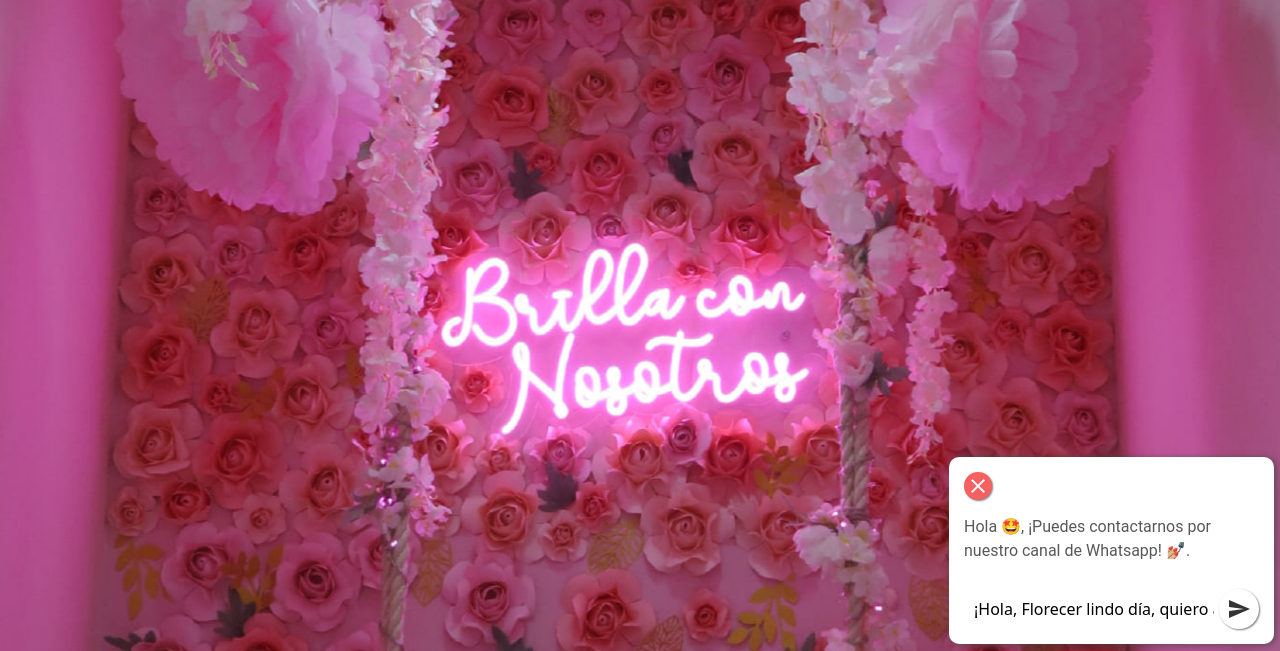
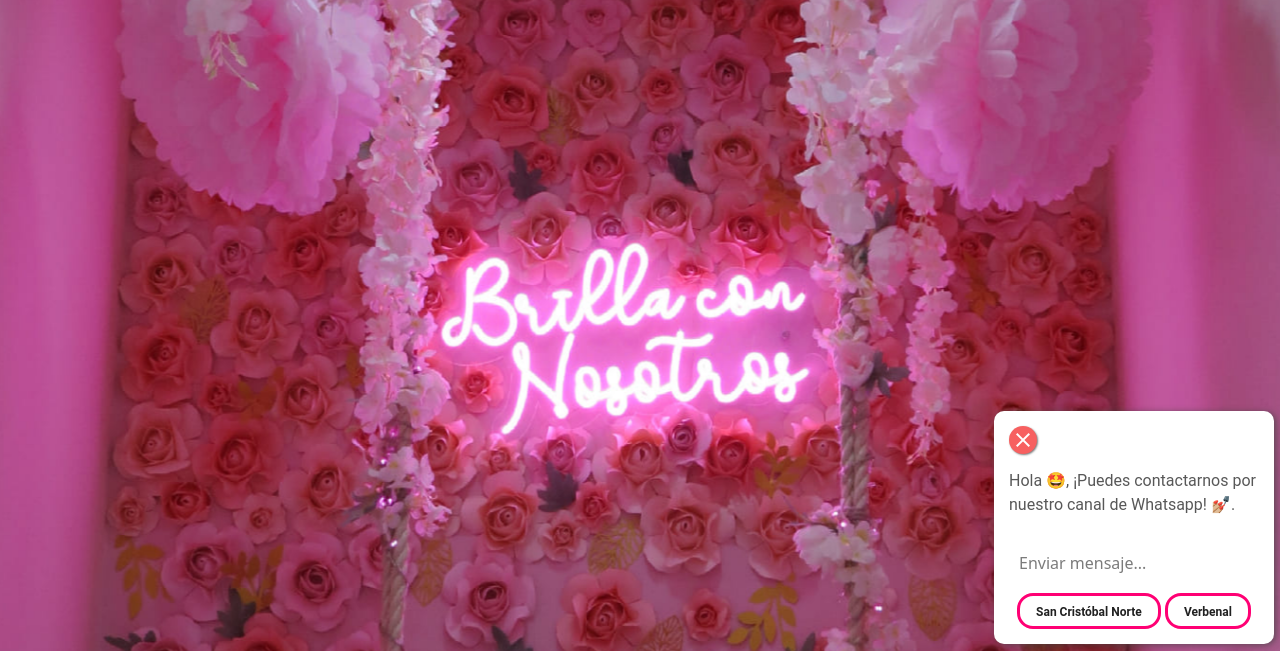
Before and after one commit to JonathanPrime/Florecer, a plain HTML site: page index.html in a window 1280 px wide. Both pictures are taken after a click on the button 1235 px from the left and 755 px from the top of the page. Shown: the part 71-722 px from the top of the page. Drawn offline with nearby package versions, Linux system fonts and the light colour scheme; no server answers.

Commit message:
aded logic whastapp

```diff
--- a/assets/css/style.css
+++ b/assets/css/style.css
@@ -167,7 +167,7 @@ img {
 }
 
 .nav-link:hover,
-.nav-link.active  {
+.nav-link.active {
     color: var(--c-brand);
 }
 
@@ -300,6 +300,7 @@ img {
     position: relative;
     z-index: 2;
 }
+
 /*
 .slider-1::after {
     content: "";
@@ -479,10 +480,11 @@ owl-item {
     position: relative;
 }
 
-.cards{
+.cards {
     display: flex;
     justify-content: center;
 }
+
 .text-serif {
     font-family: 'Montserrat-bold';
     color: var(--c-brand);
@@ -601,6 +603,7 @@ owl-item {
     margin-top: -1px;
     margin-left: -1px;
 }
+
 .client img {
     opacity: 0.7;
     height: 30px;
@@ -655,7 +658,7 @@ owl-item {
     justify-content: center;
 }
 
-  .text-contact{
+.text-contact {
     color: var(--c-brand) !important;
     font-size: 3rem;
 
@@ -697,7 +700,7 @@ owl-item {
     width: 6rem;
     line-height: 6rem !important;
     border-radius: 50% !important;
-    background:  var(--c-body) !important;
+    background: var(--c-body) !important;
     color: var(--c-brand) !important;
     font-size: 2rem !important;
     margin-bottom: 1rem !important;
@@ -707,7 +710,7 @@ owl-item {
     padding: 1rem 0rem 0;
     font-size: 14px;
     text-transform: uppercase;
-    color:  var(--c-dark) !important;
+    color: var(--c-dark) !important;
 }
 
 .btn-contact {
@@ -715,7 +718,7 @@ owl-item {
     font-family: 'Montserrat-bold' !important;
     cursor: pointer !important;
     font-weight: bold;
-    color:  var(--c-dark) !important;
+    color: var(--c-dark) !important;
     border: 0.2rem solid var(--c-brand) !important;
     background: no-repeat !important;
     font-size: 14px !important;
@@ -724,7 +727,7 @@ owl-item {
 }
 
 .btn-contact:hover {
-    color:  var(--c-light) !important;
+    color: var(--c-light) !important;
     background-color: var(--c-brand) !important;
     border: 0.2rem solid var(--c-brand) !important;
 }
@@ -786,7 +789,7 @@ text-footer {
 footer p,
 footer li,
 footer li a {
-    color: rgba(255,255,255, 0.7);
+    color: rgba(255, 255, 255, 0.7);
 }
 
 
@@ -812,7 +815,7 @@ footer ul li {
 
 .footer-top {
     padding-bottom: 40px;
-    border-bottom: 1px solid rgba(255,255,255, 0.1);
+    border-bottom: 1px solid rgba(255, 255, 255, 0.1);
 }
 
 .footer-bottom {
@@ -830,18 +833,22 @@ footer ul li {
     0% {
         transform: scale(1, 1);
     }
+
     50% {
         opacity: 0.3;
     }
+
     100% {
         transform: scale(1.45);
         opacity: 0;
     }
 }
+
 .pulse {
     -webkit-animation-name: pulse;
     animation-name: pulse;
 }
+
 .nav-bottom {
     display: flex;
     flex-direction: row;
@@ -856,11 +863,40 @@ footer ul li {
     padding: 5px;
     margin: 0px;
 }
+
 @media (max-width: 360px) {
     .nav-bottom {
         width: 320px;
     }
 }
+
+.text-button {
+    font-size: 12px;
+    font-style: normal !important;
+}
+
+.send {
+    margin-right: auto !important;
+    margin-left: auto !important;
+}
+
+#send-btn-1, #send-btn-2 {
+    display: inline-block !important;
+    font-family: 'Roboto';
+    font-weight: bold;
+    color: var(--c-dark) !important;
+    border: 0.2rem solid var(--c-brand) !important;
+    background: no-repeat !important;
+    border-radius: 1rem !important;
+    padding: 0.2rem 1rem !important;
+}
+
+#send-btn-1:hover, #send-btn-2:hover {
+    color: var(--c-light) !important;
+    background-color: var(--c-brand) !important;
+    border: 0.2rem solid var(--c-brand) !important;
+}
+
 .whatsapp-button {
     display: flex;
     justify-content: center;
@@ -881,6 +917,7 @@ footer ul li {
     -moz-box-shadow: 1px 1px 6px 0px rgba(68, 68, 68, 0.705);
     box-shadow: 1px 1px 6px 0px rgba(68, 68, 68, 0.705);
 }
+
 .circle-anime {
     display: flex;
     position: absolute;
@@ -895,6 +932,7 @@ footer ul li {
     background-color: #77bb4a;
     animation: pulse 1.2s 4s ease 4;
 }
+
 .popup-whatsapp {
     display: none;
     position: absolute;
@@ -915,28 +953,34 @@ footer ul li {
     box-shadow: 2px 1px 6px 0px rgba(68, 68, 68, 0.705);
     animation: slideInRight 0.6s 0s both;
 }
-  .popup-whatsapp > div {
+
+.popup-whatsapp>div {
     margin: 5px;
 }
+
 @media (max-width: 680px) {
     .popup-whatsapp p {
         font-size: 0.9em;
     }
 }
-  .popup-whatsapp > .content-whatsapp.-top {
+
+.popup-whatsapp>.content-whatsapp.-top {
     display: flex;
     flex-direction: column;
 }
-  .popup-whatsapp > .content-whatsapp.-top p {
+
+.popup-whatsapp>.content-whatsapp.-top p {
     color: #585858;
     font-family: 'Roboto';
     font-weight: 400;
     font-size: 1em;
 }
-  .popup-whatsapp > .content-whatsapp.-bottom {
+
+.popup-whatsapp>.content-whatsapp.-bottom {
     display: flex;
     flex-direction: row;
 }
+
 .closePopup {
     display: flex;
     justify-content: center;
@@ -953,10 +997,12 @@ footer ul li {
     -moz-box-shadow: 1px 1px 2px 0px rgba(68, 68, 68, 0.705);
     box-shadow: 1px 1px 2px 0px rgba(68, 68, 68, 0.705);
 }
+
 .closePopup:hover {
     background-color: #f71d1d;
     transition: 0.3s;
 }
+
 .send-msPopup {
     display: flex;
     justify-content: center;
@@ -973,14 +1019,17 @@ footer ul li {
     -moz-box-shadow: 1px 1px 2px 0px rgba(68, 68, 68, 0.705);
     box-shadow: 1px 1px 2px 0px rgba(68, 68, 68, 0.705);
 }
+
 .send-msPopup:hover {
     background-color: #f8f8f8;
     transition: 0.3s;
 }
+
 .is-active-whatsapp-popup {
     display: flex;
     animation: slideInRight 0.6s 0s both;
 }
+
 input.whats-input[type=text] {
     width: 250px;
     height: 40px;
@@ -995,6 +1044,7 @@ footer ul li {
     outline: none;
     transition: 0.3s;
 }
+
 @media (max-width: 420px) {
     input.whats-input[type=text] {
         width: 225px;
@@ -1005,23 +1055,28 @@ footer ul li {
     color: rgba(68, 68, 68, 0.705);
     opacity: 1;
 }
+
 input.whats-input[type=text]:focus {
     background-color: #f8f8f8;
     -webkit-transition: width 0.3s ease-in-out;
     transition: width 0.3s ease-in-out;
     transition: 0.3s;
 }
+
 .icon-whatsapp-small {
     width: 24px;
     height: 24px;
 }
+
 .icon-whatsapp {
     width: 45px;
     height: 45px;
 }
+
 .icon-font-color {
     color: #fff;
 }
+
 .icon-font-color--black {
     color: #333;
 }
@@ -1029,47 +1084,55 @@ footer ul li {
 /* BUTTON WHASAPP */
 /* END */
 
-@media (min-width:1600px){
+@media (min-width:1600px) {
     .logo-design {
         width: 30%;
     }
-     .text-header-2{
+
+    .text-header-2 {
         width: 30% !important;
     }
 }
 
-@media (min-width:992px) and (max-width:1600px){
-	.text-header{
+@media (min-width:992px) and (max-width:1600px) {
+    .text-header {
         width: 50% !important;
     }
-	 .text-header-2{
+
+    .text-header-2 {
         width: 38% !important;
     }
-	 .text-header-3{
+
+    .text-header-3 {
         width: 40% !important;
     }
+
     .logo-design {
         width: 25%;
     }
 }
 
-@media(max-width:991px){
+@media(max-width:991px) {
     .logo-design {
         width: 40%;
     }
+
     /*-- slider css --*/
     .slider_caption {
         text-align: center;
         padding: 150px 0 150px;
     }
+
     .slider_caption h1 {
         font-size: 24px;
         line-height: 30px;
     }
+
     .slider_caption p {
         font-size: 14px;
         line-height: 22px;
     }
+
     .home_slider .owl-controls {
         position: absolute;
         left: 0;
@@ -1084,39 +1147,48 @@ footer ul li {
         text-align: center;
         margin-bottom: 30px;
     }
+
     .owl-controls .owl-dot {
         margin: 5px;
-		display:inline-block;
+        display: inline-block;
     }
+
     .contact .row .form .icons-container {
         flex-wrap: nowrap;
     }
 }
 
-@media(max-width:768px){
+@media(max-width:768px) {
+
     /*-- slider css --*/
-	.text-header{
+    .text-header {
         width: 85% !important;
     }
-	 .text-header-2{
+
+    .text-header-2 {
         width: 85% !important;
     }
-	 .text-header-3{
+
+    .text-header-3 {
         width: 85% !important;
     }
+
     .logo-design {
         width: 50%;
     }
+
     .owl-theme .owl-nav {
         display: none !important;
     }
 }
 
-@media(max-width:400px){
+@media(max-width:400px) {
+
     /*-- slider css --*/
     .logo-design {
         width: 75%;
     }
+
     .contact .row .form .icons-container {
         flex-wrap: wrap;
     }
--- a/assets/js/app.js
+++ b/assets/js/app.js
@@ -79,7 +79,8 @@ popupWhatsApp = () => {
    let btnClosePopup = document.querySelector('.closePopup');
    let btnOpenPopup = document.querySelector('.whatsapp-button');
    let popup = document.querySelector('.popup-whatsapp');
-   let sendBtn = document.getElementById('send-btn');
+   let sendBtn_1 = document.getElementById('send-btn-1');
+   let sendBtn_2 = document.getElementById('send-btn-2');
 
    btnClosePopup.addEventListener("click", () => {
       popup.classList.toggle('is-active-whatsapp-popup')
@@ -90,13 +91,19 @@ popupWhatsApp = () => {
       popup.style.animation = "fadeIn .6s 0.0s both";
    })
 
-   sendBtn.addEventListener("click", () => {
+   sendBtn_1.addEventListener("click", () => {
       let msg = document.getElementById('whats-in').value;
       let relmsg = msg.replace(/ /g, "%20");
       //just change the numbers "1515551234567" for your number. Don't use +001-(555)1234567
-      window.open('https://wa.me/573202844903?text=' + relmsg, '_blank');
+      window.open('https://wa.me/573006815390?text=' + relmsg, '_blank');
+   });
 
-   });
+   sendBtn_2.addEventListener("click", () => {
+    let msg = document.getElementById('whats-in').value;
+    let relmsg = msg.replace(/ /g, "%20");
+    //just change the numbers "1515551234567" for your number. Don't use +001-(555)1234567
+    window.open('https://wa.me/573115685780?text=' + relmsg, '_blank');
+ });
 
    /* Open pop-up in 15 seconds */
    /* setTimeout(() => {
--- a/index.html
+++ b/index.html
@@ -578,12 +578,19 @@
                 <p>Hola 🤩, ¡Puedes contactarnos por nuestro canal de Whatsapp! 💅🏼.</p>
             </div>
             <div class="content-whatsapp -bottom">
-                <input class="whats-input" id="whats-in" type="text"
-                    value="¡Hola, Florecer lindo día, quiero agendar cita!" Placeholder="Enviar mensaje..." />
-                <button class="send-msPopup" id="send-btn" type="button">
-                    <i class="material-icons icon-font-color--black">send</i>
-                </button>
+                <input class="whats-input" id="whats-in" type="text" Placeholder="Enviar mensaje..." />
             </div>
+            <div class="content-whatsapp send">
+                <div class="col-12">
+                    <button id="send-btn-1" type="button stl-btn">
+                        <i class="text-button">San Cristóbal Norte</i>
+                    </button>
+                    <button id="send-btn-2" type="button stl-btn">
+                        <i class="text-button">Verbenal</i>
+                    </button>
+                </div>
+            </div>
+
         </div>
         <button type="button" id="whats-openPopup" class="whatsapp-button">
             <img class="icon-whatsapp" src="https://cdn-icons-png.flaticon.com/512/134/134937.png">
```
Lines whose indentation alone changed are shown as unchanged.
